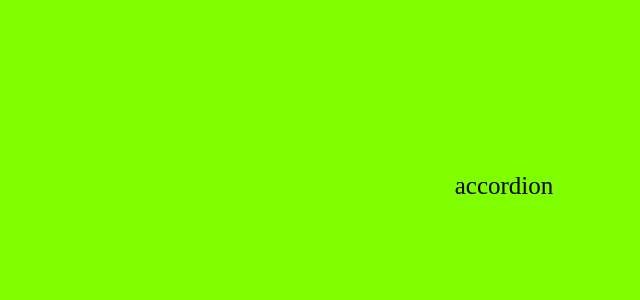
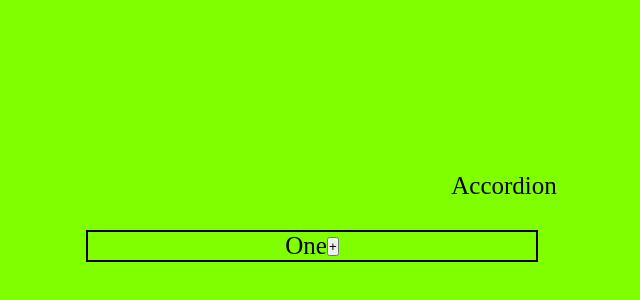
Before and after one commit to Pooja9783/machine-coding-round-react, a React (Create React App) app: page /accordion in a window 1280 px wide. Shown: the part 58-358 px from the top of the page, without its empty margins (136-776 px from the left). Built offline with nearby package versions, Linux system fonts and the light colour scheme.

Commit message:
implemneted basic accordion

```diff
--- a/src/components/Accordion/index.js
+++ b/src/components/Accordion/index.js
@@ -1,12 +1,31 @@
-import './styles.css'
-import React from 'react'
+import "./styles.css";
+import React, { useState } from "react";
 
 export default function Accordion() {
+  const [isOpen, setIsOpen] = useState(false);
+
+  const handleAccordionClick = () => {
+    setIsOpen(true);
+  };
+
+  const handleAccordion= () => {
+    setIsOpen(false);
+  };
+
   return (
-    <div className='accordion-container'>
-         <div className='accordion-content'>
-        <p>accordion</p>
+    <div className="accordion-container">
+      <div className="accordion-content">
+        <div>Accordion</div>
+        <div className="accordion">
+          <p>One</p>
+          {isOpen ? (
+            <button onClick={handleAccordion}>-</button>
+          ) : (
+            <button onClick={handleAccordionClick}>+</button>
+          )}
         </div>
+        <div>{isOpen && <p>dsfghhhhhhhhhhhhhhhhhhhhhh</p>}</div>
+      </div>
     </div>
-  )
+  );
 }
--- a/src/components/Accordion/styles.css
+++ b/src/components/Accordion/styles.css
@@ -1,4 +1,4 @@
-.accordion-container{
+.accordion-container {
     width: 100%;
     height: 100vh;
     background-color: chartreuse;
@@ -7,13 +7,30 @@
     align-items: center;
 }
 
-.accordion-content{
+.accordion-content {
     height: 50%;
+width: 70%;
+}
 
-}
-.accordion-content p {
+.accordion-content div {
     display: flex;
     justify-content: center;
     font-size: 25px;
     margin: 30px;
 }
+
+.accordion {
+    display: flex;
+    justify-content: center;
+    align-items: center;
+    border: 2px solid black;
+    width: 50%;
+    margin: 0px auto;
+}
+
+.accordion p{
+    display: flex;
+}
+
+.accordion button {
+}
```
